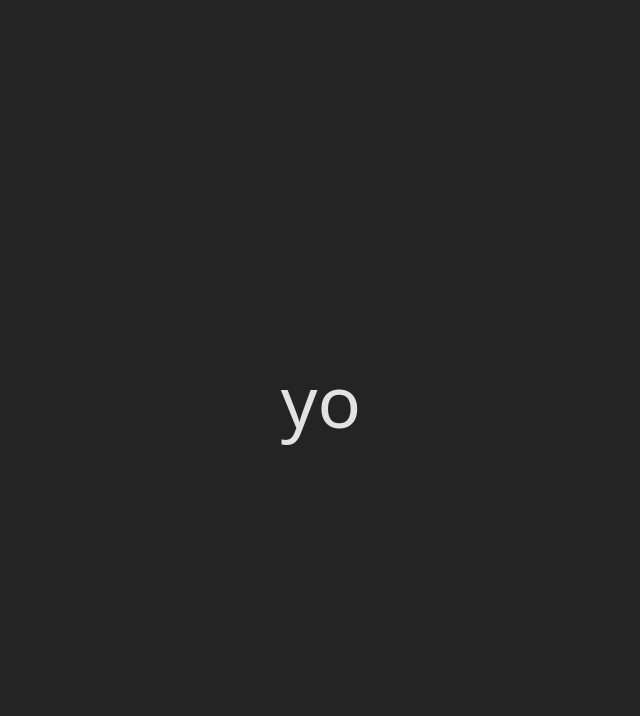
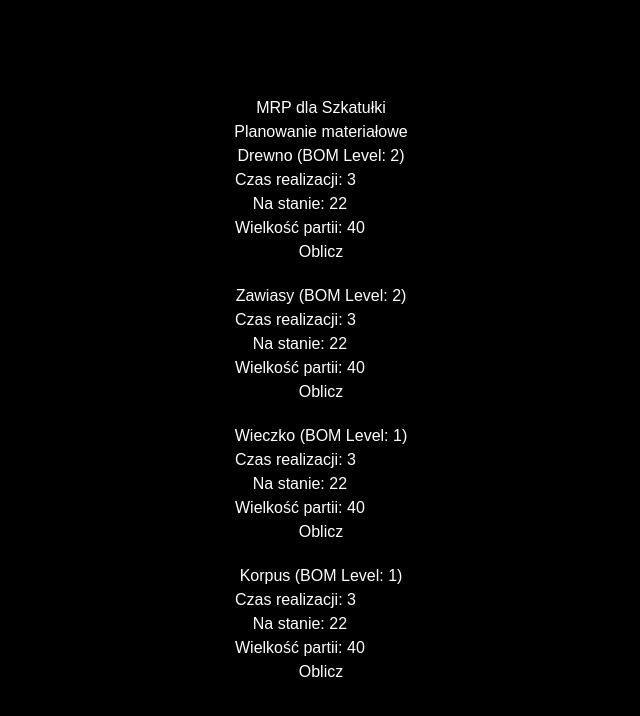
Before and after one commit to KacperSatora/Systemy-Zintegrowane, a React (Vite) app in the folder SystemyZintegrowane/: page / in a window 1280 px wide. Shown: the top 716 px of the page, without its empty margins (319-959 px from the left). Built offline with nearby package versions, Linux system fonts and the light colour scheme.

Commit message:
feat: all tables v0.1-1

```diff
--- a/SystemyZintegrowane/src/App.tsx
+++ b/SystemyZintegrowane/src/App.tsx
@@ -1,9 +1,82 @@
-import "./App.css";
+import { useState } from 'react';
+import './App.css';
+import MRPTable from './components/MRPTable';
 
-export default function App() {
+function App() {
+  const [periods] = useState([1, 2, 3, 4, 5, 6]);
+
   return (
-    <>
-      <h1 className="text-7xl">yo</h1>
-    </>
+    <div className="container">
+      <h1>MRP dla Szkatułki</h1>
+      <h2>Planowanie materiałowe</h2>
+
+      <MRPTable
+        periods={periods}
+        initialInventory={22}
+        initialLeadTime={3}
+        initialLotSize={40}
+        itemName="Drewno"
+        bomLevel={2}
+      />
+
+      <MRPTable
+        periods={periods}
+        initialInventory={22}
+        initialLeadTime={3}
+        initialLotSize={40}
+        itemName="Zawiasy"
+        bomLevel={2}
+      />
+
+      <MRPTable
+        periods={periods}
+        initialInventory={22}
+        initialLeadTime={3}
+        initialLotSize={40}
+        itemName="Wieczko"
+        bomLevel={1}
+      />
+
+      <MRPTable
+        periods={periods}
+        initialInventory={22}
+        initialLeadTime={3}
+        initialLotSize={40}
+        itemName="Korpus"
+        bomLevel={1}
+      />
+
+      <style>
+        {`
+          body {
+            background-color: black;
+            color: white;
+            font-family: Arial, sans-serif;
+          }
+          .container {
+            text-align: center;
+            padding: 20px;
+          }
+          .control-panel {
+            margin-bottom: 20px;
+          }
+          .mrp-table {
+            width: 100%;
+            border-collapse: collapse;
+            text-align: center;
+            font-size: 18px;
+          }
+          .mrp-table th, .mrp-table td {
+            border: 1px solid white;
+            padding: 10px;
+          }
+          .mrp-table th {
+            background-color: #333;
+          }
+        `}
+      </style>
+    </div>
   );
 }
+
+export default App;
--- /dev/null
+++ b/SystemyZintegrowane/src/components/MRPTable.tsx
@@ -0,0 +1,177 @@
+import { useState } from 'react';
+
+interface MRPTableProps {
+  periods: number[];
+  initialInventory: number;
+  initialLeadTime: number;
+  initialLotSize: number;
+  itemName: string;
+  bomLevel: number;
+}
+
+const MRPTable: React.FC<MRPTableProps> = ({
+  periods,
+  initialInventory,
+  initialLeadTime,
+  initialLotSize,
+  itemName,
+  bomLevel
+}) => {
+  const [inventory, setInventory] = useState(initialInventory);
+  const [leadTime, setLeadTime] = useState(initialLeadTime);
+  const [lotSize, setLotSize] = useState(initialLotSize);
+  const [demand, setDemand] = useState([0, 0, 0, 28, 0, 30]);
+  const [projectedOnHand, setProjectedOnHand] = useState(Array(periods.length).fill(0));
+  const [netRequirements, setNetRequirements] = useState(Array(periods.length).fill(0));
+  const [plannedOrders, setPlannedOrders] = useState(Array(periods.length).fill(0));
+  const [plannedReceipts, setPlannedReceipts] = useState(Array(periods.length).fill(0));
+  const [isCalculated, setIsCalculated] = useState(false);
+
+  const handleDemandChange = (value: string, index: number) => {
+    const newDemand = [...demand];
+    newDemand[index] = parseInt(value) || 0;
+    setDemand(newDemand);
+  };
+
+  const handleInventoryChange = (value: string) => {
+    setInventory(parseInt(value) || 0);
+  };
+
+  const handleLeadTimeChange = (value: string) => {
+    setLeadTime(parseInt(value) || 0);
+  };
+
+  const handleLotSizeChange = (value: string) => {
+    setLotSize(parseInt(value) || 0);
+  };
+
+  const handleCalculate = () => {
+    const newProjectedOnHand = Array(periods.length).fill(0);
+    newProjectedOnHand[0] = inventory;
+
+    const newNetRequirements = Array(periods.length).fill(0);
+    const newPlannedOrders = Array(periods.length).fill(0);
+    const newPlannedReceipts = Array(periods.length).fill(0);
+
+    let keepGoing = true;
+    while (keepGoing) {
+      keepGoing = false;
+      for (let i = 0; i < periods.length; i++) {
+        const grossRequirement = demand[i];
+        const prevProjectedOnHand = i === 0 ? inventory : newProjectedOnHand[i - 1];
+        newProjectedOnHand[i] = prevProjectedOnHand + newPlannedReceipts[i] - grossRequirement;
+
+        if (newProjectedOnHand[i] < 0) {
+          newNetRequirements[i] = Math.abs(newProjectedOnHand[i]);
+          newProjectedOnHand[i] = 0;
+
+          const orderPeriod = i - leadTime;
+          if (orderPeriod >= 0) {
+            newPlannedOrders[orderPeriod] = Math.ceil(newNetRequirements[i] / lotSize) * lotSize;
+            newPlannedReceipts[i] = newPlannedOrders[orderPeriod];
+          }
+
+          keepGoing = true;
+          break;
+        }
+      }
+    }
+
+    setProjectedOnHand(newProjectedOnHand);
+    setNetRequirements(newNetRequirements);
+    setPlannedOrders(newPlannedOrders);
+    setPlannedReceipts(newPlannedReceipts);
+    setIsCalculated(true);
+  };
+
+  return (
+    <div className="table-container">
+      <h3>{itemName} (BOM Level: {bomLevel})</h3>
+
+      <div className="control-panel">
+        <p>
+          <label>Czas realizacji: </label>
+          <input
+            type="number"
+            value={leadTime}
+            onChange={(e) => handleLeadTimeChange(e.target.value)}
+            style={{ width: '60px' }}
+          />
+        </p>
+        <p>
+          <label>Na stanie: </label>
+          <input
+            type="number"
+            value={inventory}
+            onChange={(e) => handleInventoryChange(e.target.value)}
+            style={{ width: '60px' }}
+          />
+        </p>
+        <p>
+          <label>Wielkość partii: </label>
+          <input
+            type="number"
+            value={lotSize}
+            onChange={(e) => handleLotSizeChange(e.target.value)}
+            style={{ width: '60px' }}
+          />
+        </p>
+        <button onClick={handleCalculate}>Oblicz</button>
+      </div>
+
+      {isCalculated && (
+        <table className="mrp-table">
+          <thead>
+            <tr>
+              <th>Okres</th>
+              {periods.map((p, index) => (
+                <th key={index}>{p}</th>
+              ))}
+            </tr>
+          </thead>
+          <tbody>
+            <tr>
+              <td>Całkowite zapotrzebowanie</td>
+              {demand.map((d, index) => (
+                <td key={index}>
+                  <input
+                    type="number"
+                    value={d}
+                    onChange={(e) => handleDemandChange(e.target.value, index)}
+                    style={{ width: '60px' }}
+                  />
+                </td>
+              ))}
+            </tr>
+            <tr>
+              <td>Przewidywane na stanie</td>
+              {projectedOnHand.map((ph, index) => (
+                <td key={index}>{ph}</td>
+              ))}
+            </tr>
+            <tr>
+              <td>Zapotrzebowanie netto</td>
+              {netRequirements.map((nr, index) => (
+                <td key={index}>{nr}</td>
+              ))}
+            </tr>
+            <tr>
+              <td>Planowane zamówienia</td>
+              {plannedOrders.map((po, index) => (
+                <td key={index}>{po > 0 ? po : ''}</td>
+              ))}
+            </tr>
+            <tr>
+              <td>Planowane przyjęcia</td>
+              {plannedReceipts.map((pr, index) => (
+                <td key={index}>{pr > 0 ? pr : ''}</td>
+              ))}
+            </tr>
+          </tbody>
+        </table>
+      )}
+    </div>
+  );
+};
+
+export default MRPTable;
```
